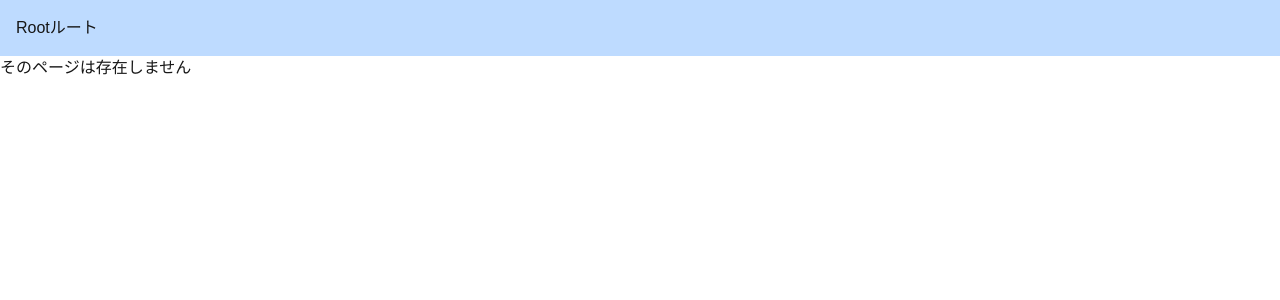
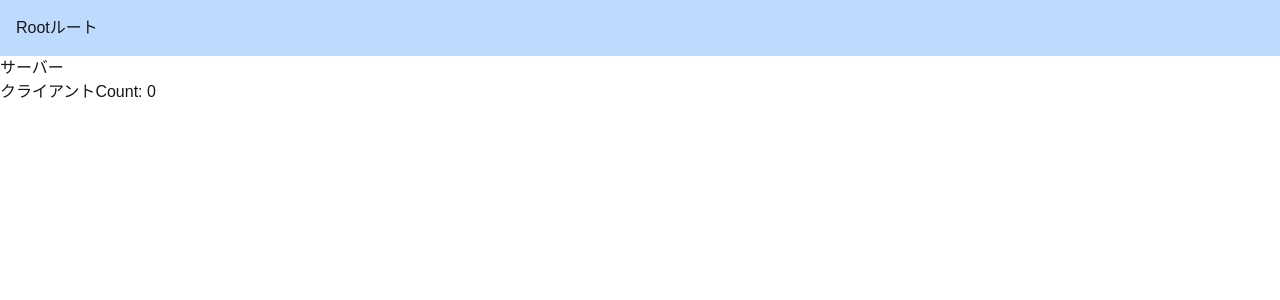
Before and after one commit to Rikuto-Iwashita/next-basic, a Next.js app: page /rsc in a window 1280 px wide. Before the commit this address had no page. Shown: the top 300 px of the page. Built offline with nearby package versions, Linux system fonts and the light colour scheme.

Commit message:
rscとrccのところまで

```diff
--- /dev/null
+++ b/src/app/rcc/page.tsx
@@ -0,0 +1,13 @@
+'use client'
+import { useState } from "react"
+
+export default function ClientComponent() {
+    const [count, setCount] = useState(0)
+    console.log('Client')
+  return (
+    <div>
+      クライアント
+      <button onClick={() => setCount(count + 1)}>Count: {count}</button>
+    </div>
+  )
+}
--- /dev/null
+++ b/src/app/rsc/page.tsx
@@ -0,0 +1,11 @@
+import ClientComponent from "@/components/ClientComponent"
+
+export default function ServerComponent() {
+    console.log('Server')
+  return (
+    <div>
+      サーバー
+      <ClientComponent />
+    </div>
+  )
+}
--- /dev/null
+++ b/src/components/ClientComponent.tsx
@@ -0,0 +1,13 @@
+'use client'
+import { useState } from "react"
+
+export default function ClientComponent() {
+    const [count, setCount] = useState(0)
+    console.log('Client')
+  return (
+    <div>
+      クライアント
+      <button onClick={() => setCount(count + 1)}>Count: {count}</button>
+    </div>
+  )
+}
```
